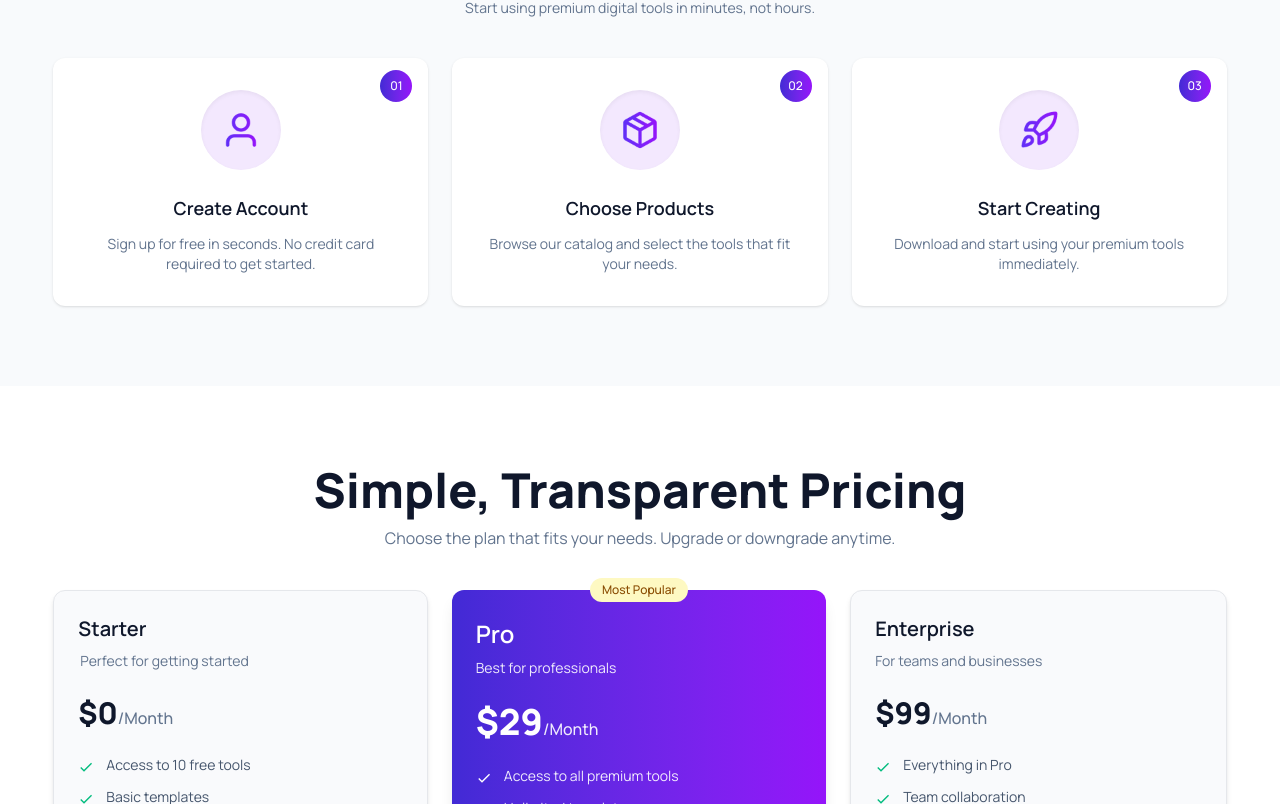
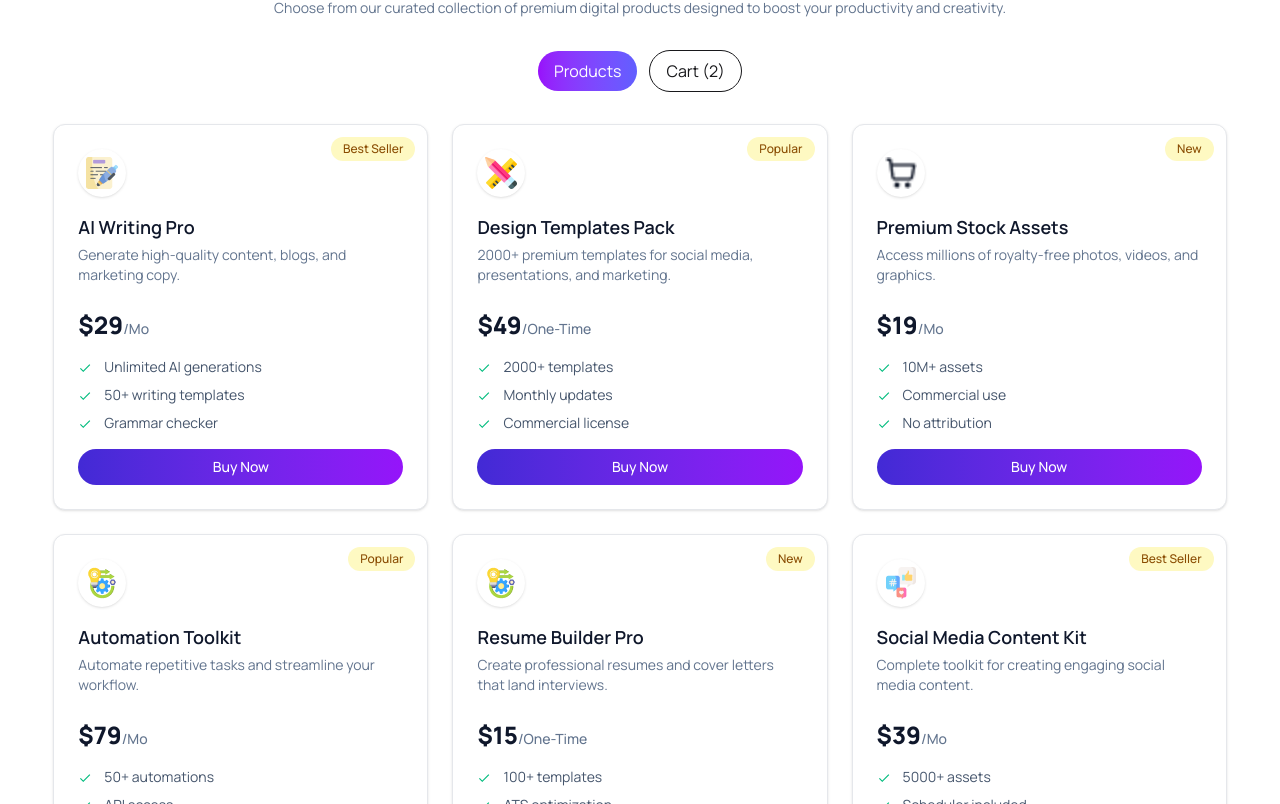
Before and after one commit to mehediScriptDev/ph6_digital, a React (Vite) app: page / in a window 1280 px wide. Shown: the part 1196-2000 px from the top of the page. Built offline with nearby package versions, Linux system fonts and the light colour scheme.

Commit message:
productsCart section done

```diff
--- /dev/null
+++ b/public/data/products.json
@@ -0,0 +1,62 @@
+[
+  {
+    "id": 1,
+    "title": "AI Writing Pro",
+    "short": "Generate high-quality content, blogs, and marketing copy.",
+    "price": 29,
+    "frequency": "Mo",
+    "badge": "Best Seller",
+    "image": "/assets/products/writing.png",
+    "features": ["Unlimited AI generations", "50+ writing templates", "Grammar checker"]
+  },
+  {
+    "id": 2,
+    "title": "Design Templates Pack",
+    "short": "2000+ premium templates for social media, presentations, and marketing.",
+    "price": 49,
+    "frequency": "One-Time",
+    "badge": "Popular",
+    "image": "/assets/products/design-tool.png",
+    "features": ["2000+ templates", "Monthly updates", "Commercial license"]
+  },
+  {
+    "id": 3,
+    "title": "Premium Stock Assets",
+    "short": "Access millions of royalty-free photos, videos, and graphics.",
+    "price": 19,
+    "frequency": "Mo",
+    "badge": "New",
+    "image": "/assets/products/shopping-cart.png",
+    "features": ["10M+ assets", "Commercial use", "No attribution"]
+  },
+  {
+    "id": 4,
+    "title": "Automation Toolkit",
+    "short": "Automate repetitive tasks and streamline your workflow.",
+    "price": 79,
+    "frequency": "Mo",
+    "badge": "Popular",
+    "image": "/assets/products/operation.png",
+    "features": ["50+ automations", "API access", "Custom workflows"]
+  },
+  {
+    "id": 5,
+    "title": "Resume Builder Pro",
+    "short": "Create professional resumes and cover letters that land interviews.",
+    "price": 15,
+    "frequency": "One-Time",
+    "badge": "New",
+    "image": "/assets/products/operation.png",
+    "features": ["100+ templates", "ATS optimization", "Export to PDF"]
+  },
+  {
+    "id": 6,
+    "title": "Social Media Content Kit",
+    "short": "Complete toolkit for creating engaging social media content.",
+    "price": 39,
+    "frequency": "Mo",
+    "badge": "Best Seller",
+    "image": "/assets/products/social-media.png",
+    "features": ["5000+ assets", "Scheduler included", "Analytics dashboard"]
+  }
+]
--- a/src/App.jsx
+++ b/src/App.jsx
@@ -4,6 +4,7 @@ import Footer from "./components/Footer";
 import Hero from "./components/Hero";
 import Navbar from "./components/Navbar";
 import Pricing from "./components/Pricing";
+import ProductsCarts from "./components/ProductsCarts";
 import Stats from "./components/Stats";
 import Steps from "./components/Steps";
 
@@ -14,6 +15,7 @@ function App() {
         <Navbar />
         <Hero />
         <Stats/>
+        <ProductsCarts/>
         <Steps/>
         <Pricing/>
         <Cta/>
--- a/src/components/Hero.jsx
+++ b/src/components/Hero.jsx
@@ -35,7 +35,7 @@ const Hero = () => {
                 Explore Products
               </a>
 
-              <div className="rounded-full p-[2px] bg-gradient-to-r from-another to-primary">
+              <div className="rounded-full p-0.5 bg-linear-to-r from-another to-primary">
                 <button className="flex items-center gap-2 rounded-full bg-white px-5 py-2 text-primary text-sm font-medium">
                   <CiPlay1 />
                   <span>Watch Demo</span>
--- /dev/null
+++ b/src/components/ProductsCarts.jsx
@@ -0,0 +1,76 @@
+import React, { useEffect, useState } from 'react';
+import { MdDone } from 'react-icons/md';
+
+const ProductCard = ({ p }) => (
+    <div className="rounded-xl border border-gray-200 bg-white p-6 shadow-sm relative">
+        {p.badge && (
+            <div className="absolute top-3 right-3 inline-block bg-yellow-100 text-yellow-800 px-3 py-1 rounded-full text-xs font-medium">
+                {p.badge}
+            </div>
+        )}
+
+        <div className="flex items-start flex-col gap-4">
+            <div className="w-12 h-12 rounded-full bg-white flex items-center justify-center shadow-sm">
+                <img src={p.image} alt={p.title} className="w-8 h-8" />
+            </div>
+            <div className="flex-1 text-left">
+                <h3 className="text-lg font-semibold text-slate-900">{p.title}</h3>
+                <p className="text-sm text-slate-500 mt-1">{p.short}</p>
+            </div>
+        </div>
+
+        <div className="mt-6 flex flex-col items-start justify-between">
+            <div>
+                <div className="text-2xl text-left font-extrabold text-slate-900">${p.price}<span className="text-sm font-medium text-slate-500">/{p.frequency}</span></div>
+                <ul className="mt-4 space-y-2 text-sm text-slate-600">
+                    {p.features.slice(0,3).map((f, i) => (
+                        <li key={i} className="flex items-start gap-3"><MdDone className="text-emerald-500 mt-1" />{f}</li>
+                    ))}
+                </ul>
+            </div>
+
+            <div className=" w-full shrink-0 mt-4 ">
+                <button style={{background: 'linear-gradient(90deg, var(--color-primary), var(--color-another))'}} className="w-full text-white py-2 rounded-full text-sm font-medium">Buy Now</button>
+            </div>
+        </div>
+    </div>
+);
+
+const ProductsCarts = () => {
+    const [products, setProducts] = useState([]);
+    const [loading, setLoading] = useState(true);
+
+    useEffect(() => {
+        let mounted = true;
+        fetch('/data/products.json')
+            .then((res) => res.json())
+            .then((data) => {
+                if (mounted) setProducts(data);
+            })
+            .catch((err) => console.error('Failed to load products', err))
+            .finally(() => mounted && setLoading(false));
+
+        return () => (mounted = false);
+    }, []);
+
+    return (
+        <section className="py-20 bg-white">
+            <div className="w-11/12 mx-auto text-center">
+                <h2 className="text-3xl md:text-4xl font-extrabold text-slate-900">Premium Digital Tools</h2>
+                <p className="mt-2 text-sm text-slate-500">Choose from our curated collection of premium digital products designed to boost your productivity and creativity.</p>
+
+                <div className="mt-8 flex items-center justify-center gap-3">
+                    <button className="px-4 py-2 rounded-full bg-linear-to-r from-purple-600 to-indigo-500 text-white">Products</button>
+                    <button className="px-4 py-2 rounded-full border">Cart (2)</button>
+                </div>
+
+                <div className="mt-8 grid grid-cols-1 sm:grid-cols-2 lg:grid-cols-3 gap-6">
+                    {loading && <div className="col-span-full text-sm text-slate-500">Loading products...</div>}
+                    {!loading && products.map((p) => <ProductCard key={p.id} p={p} />)}
+                </div>
+            </div>
+        </section>
+    );
+};
+
+export default ProductsCarts;
```
Also changed, not shown: public/assets/products/writing.png (renamed from public/assets/products/writing_2327400 1.png).
